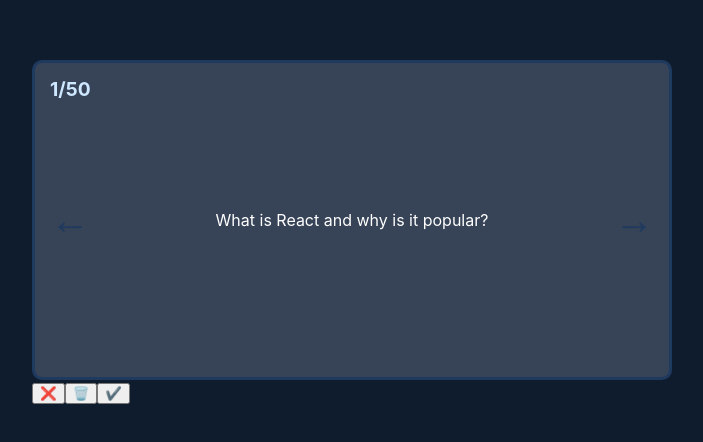
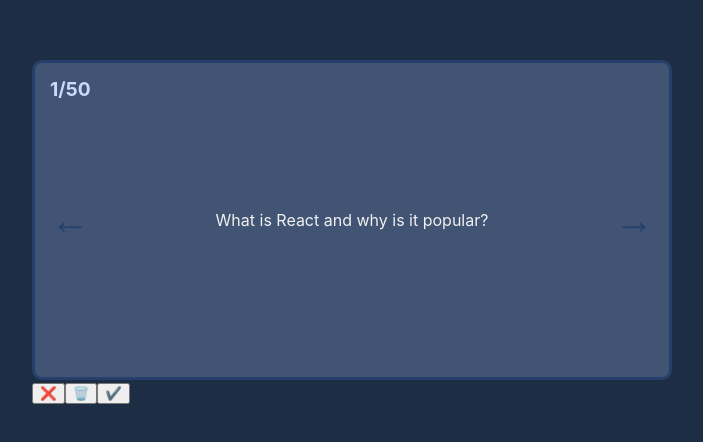
Before and after one commit to LinSchmitz/flashcard, a React (Vite) app: page / in a window 1280 px wide. Shown: the part 168-610 px from the top of the page, without its empty margins (288-991 px from the left). Built offline with nearby package versions, Linux system fonts and the light colour scheme.

Commit message:
added card number

```diff
--- a/src/index.css
+++ b/src/index.css
@@ -10,16 +10,16 @@
   -webkit-font-smoothing: antialiased;
   -moz-osx-font-smoothing: grayscale;
 
-  --primary-100: #1f3a5f;
-  --primary-200: #4d648d;
-  --primary-300: #acc2ef;
-  --accent-100: #3d5a80;
-  --accent-200: #cee8ff;
-  --text-100: #ffffff;
-  --text-200: #e0e0e0;
-  --bg-100: #0f1c2e;
-  --bg-200: #1f2b3e;
-  --bg-300: #374357;
+  --primary-100: #25406b;
+  --primary-200: #5977b1;
+  --primary-300: #d4eaf7;
+  --accent-100: #3b6a9e;
+  --accent-200: #c8dbff;
+  --text-100: #f0f0f0;
+  --text-200: #d6d6d6;
+  --bg-100: #1d2d43;
+  --bg-200: #22304c;
+  --bg-300: #415474;
 }
 
 body {
```
